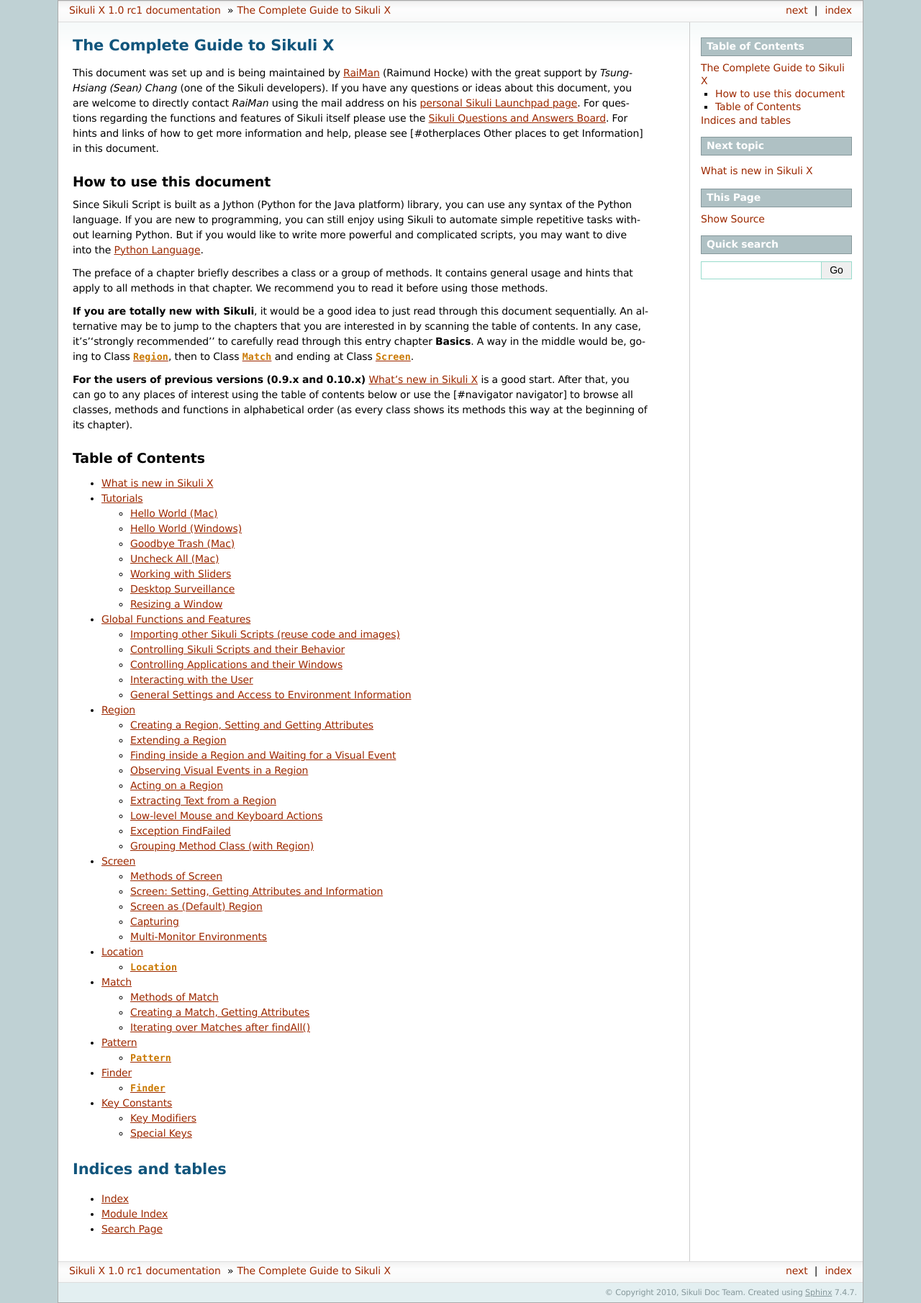
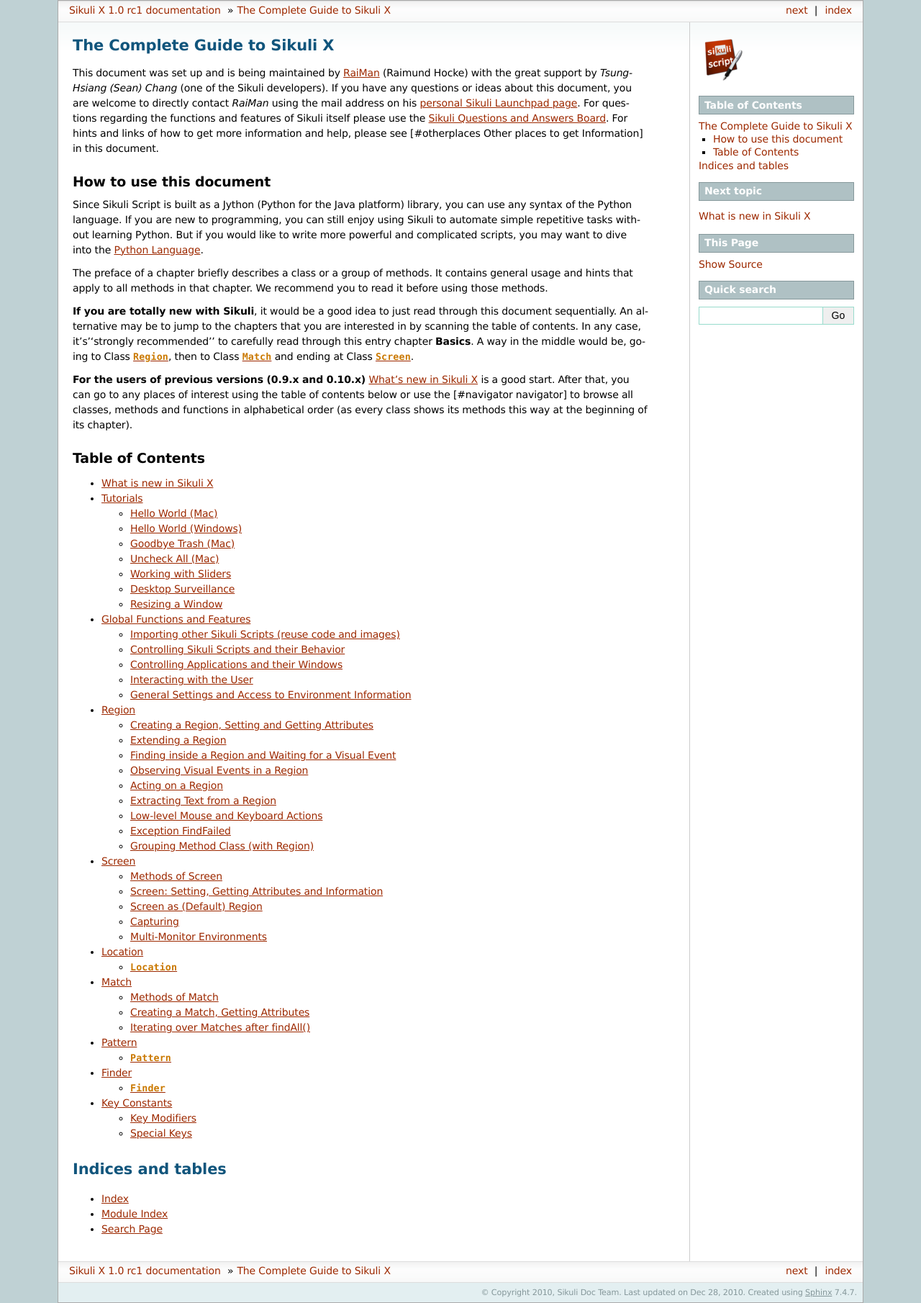
Before and after one commit to sikuli/sikuli, a Sphinx documentation site: the page built from docs/source/index.rst, in a window 1280 px wide. Shown: the whole page at 72% size. Built offline with Sphinx 7.4.7, drawn with Linux system fonts in a browser that asks for light colours.

Commit message:
add icon update css

```diff
--- a/docs/source/conf.py
+++ b/docs/source/conf.py
@@ -112,12 +112,12 @@
 
 # The name of an image file (relative to this directory) to place at the top
 # of the sidebar.
-#html_logo = None
+html_logo = 'ide-icon-64.png'
 
 # The name of an image file (within the static path) to use as favicon of the
 # docs.  This file should be a Windows icon file (.ico) being 16x16 or 32x32
 # pixels large.
-#html_favicon = None
+html_favicon = None
 
 # Add any paths that contain custom static files (such as style sheets) here,
 # relative to this directory. They are copied after the builtin static files,
@@ -126,11 +126,11 @@
 
 # If not '', a 'Last updated on:' timestamp is inserted at every page bottom,
 # using the given strftime format.
-#html_last_updated_fmt = '%b %d, %Y'
+html_last_updated_fmt = '%b %d, %Y'
 
 # If true, SmartyPants will be used to convert quotes and dashes to
 # typographically correct entities.
-#html_use_smartypants = True
+html_use_smartypants = True
 
 # Custom sidebar templates, maps document names to template names.
 #html_sidebars = {}
--- a/docs/source/sikulidoc/static/sikulidoc.css
+++ b/docs/source/sikulidoc/static/sikulidoc.css
@@ -1,7 +1,7 @@
 @import url("sphinxdoc.css");
 
 .sikuli-code {
-   font-size: 14px;
+   font-size: 1.2em;
    font-family: "Osaka-mono", Monospace;
    line-height: 1.5em;
    display:table-cell;
@@ -38,7 +38,7 @@
 }
 
 .cmt {
-   color: rgb(200, 0, 200);
+   color: #408090;
 }
 
 .info {
@@ -51,3 +51,14 @@
 div.related ul li a, a {
    color: #9D2900;
 }
+
+a tt {
+   font-size: 1em;
+   color: #9D2900;
+}
+
+div.sphinxsidebar {
+   width: 216px;
+   padding-right: 12px;
+   padding-left: 12px;
+}
```
Also changed, not shown: docs/source/ide-icon-64.png (added).
